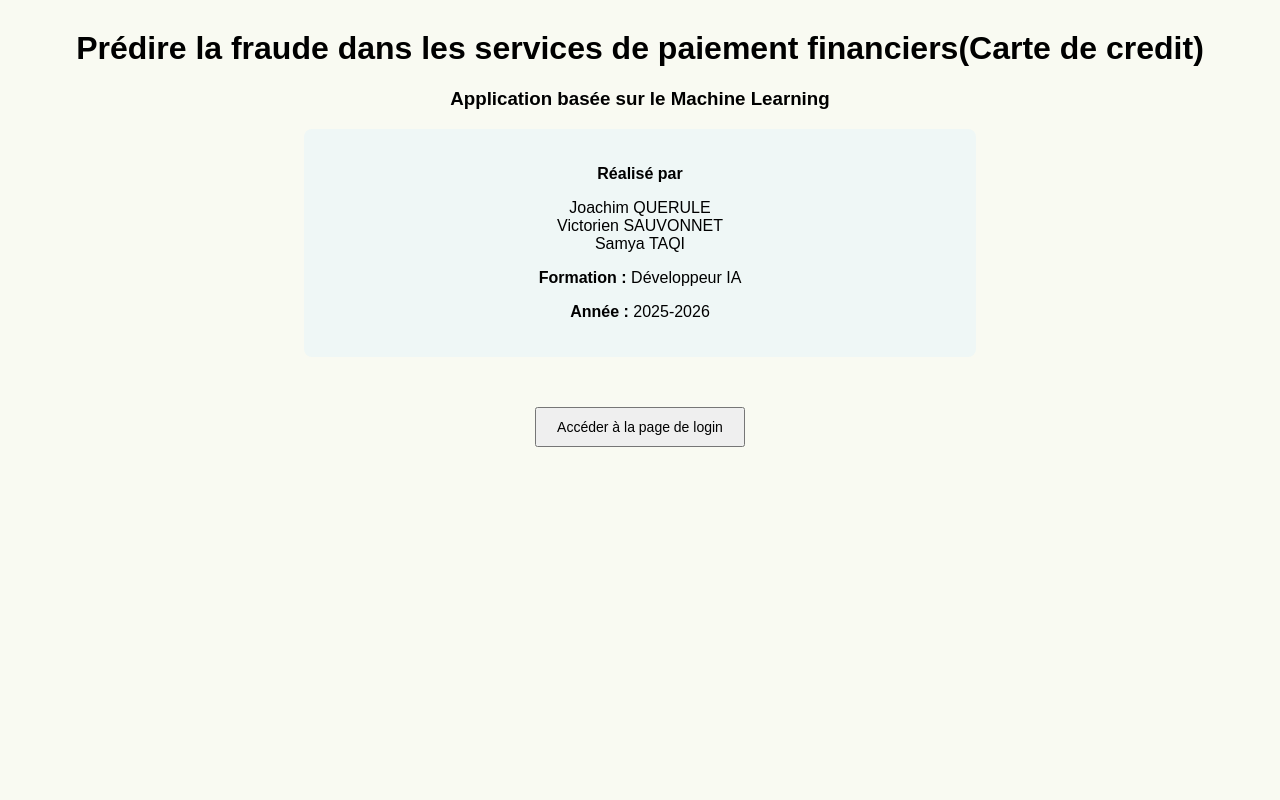
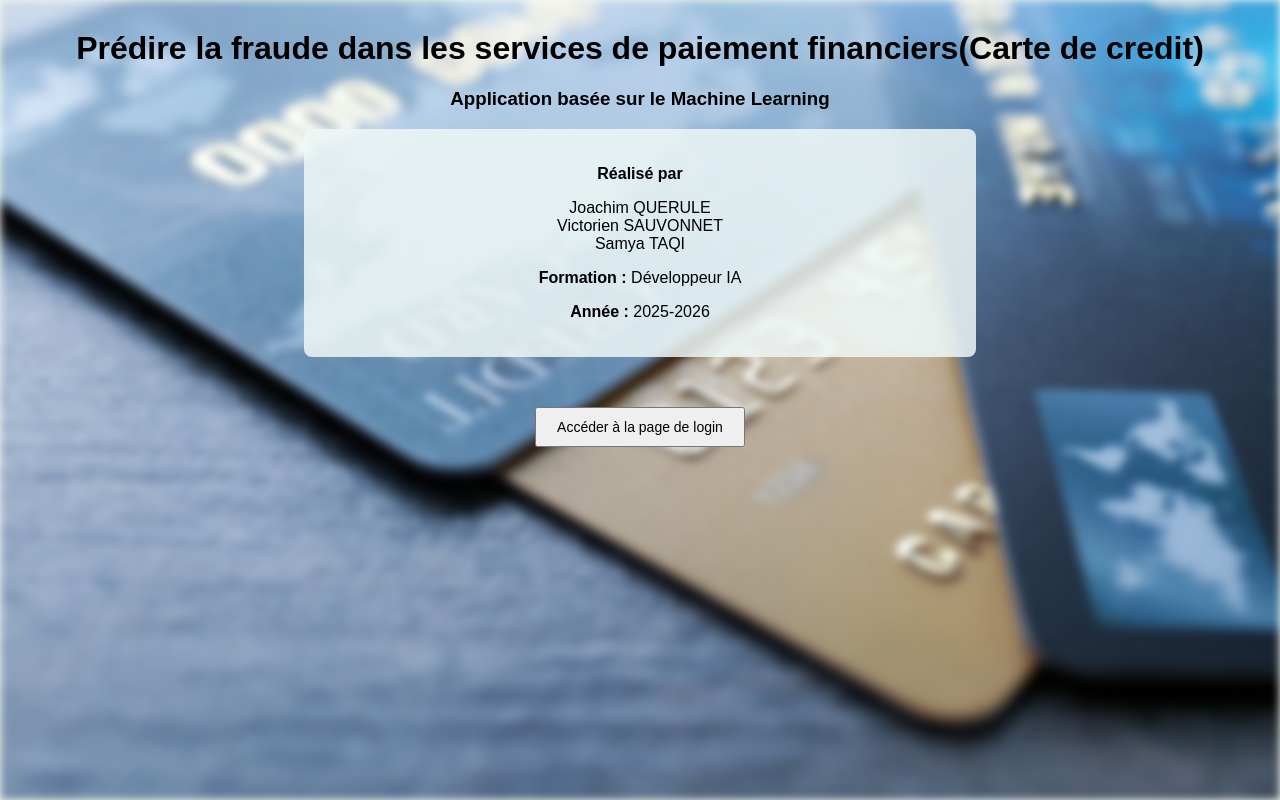
Before and after one commit to V1ctorien/projet_classification_samya_victorien_joachim, a Flask app: page / in a window 1280 px wide. Run offline with Flask 3, Linux system fonts and the light colour scheme; parts of the project's set-up code (start-up, migrations or seed data) failed here and were passed over.

Commit message:
up final

```diff
--- a/Projet classification/static/home.css
+++ b/Projet classification/static/home.css
@@ -5,12 +5,14 @@ body {
     text-align: center;
 }
 
+
+
 .container {
     margin-top: 30px;
 }
 
 .card {
-    background: rgb(239, 247, 246);
+    background: rgba(239, 247, 246, 0.85);
     width: 50%;
     margin-bottom: 30px;
     margin-left: auto;
@@ -20,7 +22,7 @@ body {
 }
 
 .card1 {
-    background: rgb(190, 219, 189);
+    background: rgba(190, 219, 189, 0.85);
     width: 50%;
     margin-bottom: 30px;
     margin-left: auto;
@@ -29,7 +31,7 @@ body {
     border-radius: 8px;
 }
 .card2 {
-    background: rgb(231, 201, 224);
+    background: rgba(231, 201, 224, 0.85);
     width: 50%;
     margin-bottom: 30px;
     margin-left: auto;
@@ -56,3 +58,21 @@ button {
     left: 20px;
     z-index: 9999;
 }
+
+#background {
+    background-image: url("/static/images/card.jpg");
+    background-repeat: no-repeat;
+    background-position: center;
+    background-size: cover;
+    background-attachment: fixed;
+
+    width: 100%;
+    height: 100vh;
+
+    position: fixed;
+    top: 0;
+    left: 0;
+
+    z-index: -1;
+    filter: blur(4px);
+}
--- a/Projet classification/templates/home.html
+++ b/Projet classification/templates/home.html
@@ -5,6 +5,7 @@
     <link rel="stylesheet" href="{{ url_for('static', filename='home.css') }}">
 </head>
 <body>
+    <div id="background"></div>
 
     <div class="container">
         <h1>Prédire la fraude dans les services de paiement financiers(Carte de credit)</h1>
--- a/Projet classification/templates/login.html
+++ b/Projet classification/templates/login.html
@@ -6,6 +6,7 @@
     <link rel="stylesheet" href="{{ url_for('static', filename='login.css') }}">
 </head>
 <body>
+    <div id="background"></div>
     <div class="login-box">
         <h2>Connexion</h2>
 
--- a/Projet classification/templates/upload.html
+++ b/Projet classification/templates/upload.html
@@ -6,6 +6,7 @@
     <link rel="stylesheet" href="{{ url_for('static', filename='home.css') }}">
 </head>
 <body>
+    <div id="background"></div>
 
     <div class="flash-top-left">
     {% with messages = get_flashed_messages(with_categories=true) %}
```
Also changed, not shown: Projet classification/static/login.css (+18 -0 lines), Projet classification/templates/eda.html (+19 -0 lines), Projet classification/static/images/card.jpg (added).
